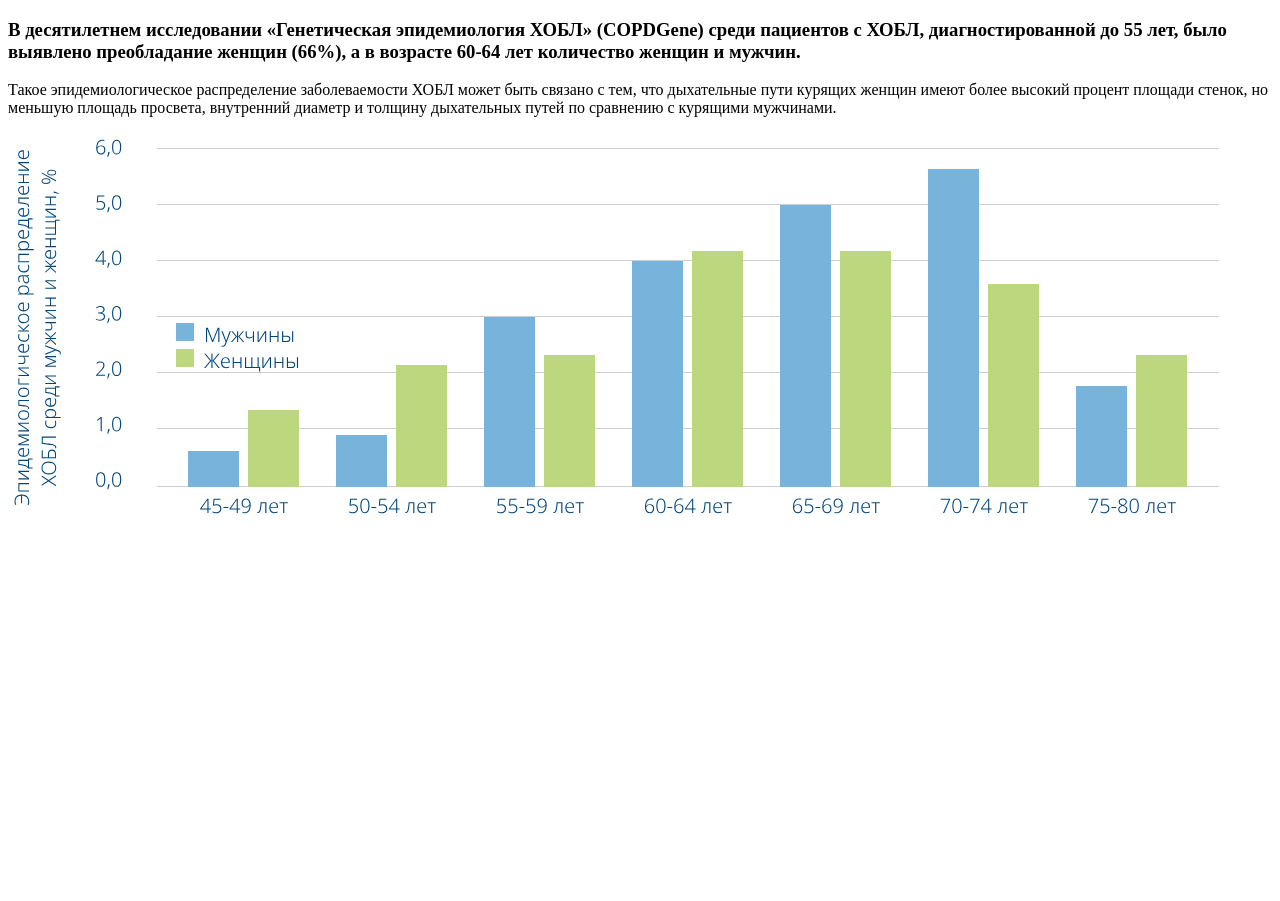
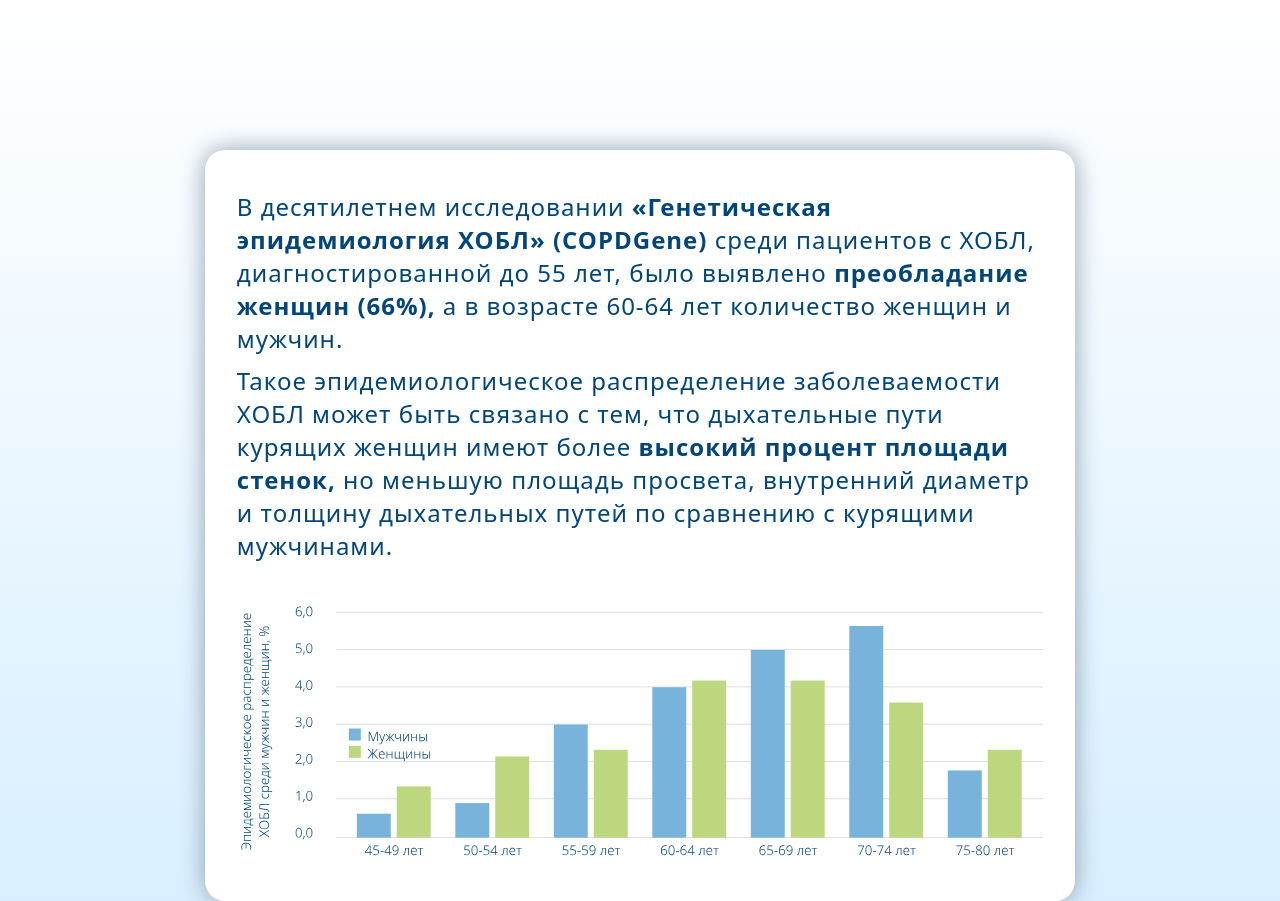
Before and after one commit to RitaKruglova/doctors-world-test-task, a Next.js app: page /diagram in a window 1280 px wide. Before the commit the page ends 800 px from the top, so only its background shows below. Built offline with nearby package versions, Linux system fonts and the light colour scheme.

Commit message:
feat: add styles for diagram

```diff
--- a/src/app/diagram/page.module.css
+++ b/src/app/diagram/page.module.css
@@ -0,0 +1,42 @@
+.container {
+  width: 68vw;
+  max-width: 1290px;
+  margin-top: 150px;
+  background-color: white;
+  box-shadow: 0 0 25px #8EA0AD;
+  border-radius: 20px;
+  display: flex;
+  flex-direction: column;
+  align-items: center;
+  font-family: 'Noto Sans', 'Arial', sans-serif;
+  color: #01457A;
+}
+
+.title {
+  width: 63vw;
+  max-width: 1209px;
+  margin-top: 40px;
+  font-weight: 400;
+  font-size: 24px;
+  line-height: 33px;
+  letter-spacing: 1px;
+}
+
+.text {
+  width: 63vw;
+  max-width: 1209px;
+  margin-top: 9px;
+  font-size: 24px;
+  line-height: 33px;
+  letter-spacing: 1px;
+}
+
+.bold {
+  font-weight: 700;
+}
+
+.image {
+  margin: 40px 0;
+  width: 63vw;
+  max-width: 1211px;
+}
--- a/src/app/diagram/page.tsx
+++ b/src/app/diagram/page.tsx
@@ -3,11 +3,11 @@ import diagramStyles from './page.module.css';
 
 const Diagram: FC = () => {
   return (
-    <section className={diagramStyles.container} >
-      <h3 className={diagramStyles.text} >В десятилетнем исследовании <span className={diagramStyles.bold} >«Генетическая эпидемиология ХОБЛ» (COPDGene)</span> среди пациентов с ХОБЛ, диагностированной до 55 лет, было выявлено <span className={diagramStyles.bold} >преобладание женщин (66%),</span> а в возрасте 60-64 лет количество женщин и мужчин.</h3>
+    <div className={diagramStyles.container} >
+      <h3 className={diagramStyles.title} >В десятилетнем исследовании <span className={diagramStyles.bold} >«Генетическая эпидемиология ХОБЛ» (COPDGene)</span> среди пациентов с ХОБЛ, диагностированной до 55 лет, было выявлено <span className={diagramStyles.bold} >преобладание женщин (66%),</span> а в возрасте 60-64 лет количество женщин и мужчин.</h3>
       <p className={diagramStyles.text} >Такое эпидемиологическое распределение заболеваемости ХОБЛ может быть связано с тем, что дыхательные пути курящих женщин имеют более <span className={diagramStyles.bold} >высокий процент площади стенок,</span> но меньшую площадь просвета, внутренний диаметр и толщину дыхательных путей по сравнению с курящими мужчинами.</p>
       <img className={diagramStyles.image} src="/images/diagram.svg" alt="Диаграмма" />
-    </section>
+    </div>
   )
 }
 
--- a/src/app/layout.tsx
+++ b/src/app/layout.tsx
@@ -1,4 +1,6 @@
-import type { Metadata } from 'next'
+import type { Metadata } from 'next';
+import pageStyles from './page.module.css';
+import './globals.css';
 
 export const metadata: Metadata = {
   title: "Doctor's world",
@@ -20,7 +22,11 @@ export default function RootLayout({
         <meta name="keywords" content="ХОБЛ, ингаляционный, заболевания, болезнь" />
         <meta name="author" content="Маргарита Круглова" />
       </head>
-      <body>{children}</body>
+      <body>
+        <div className={pageStyles.page} >
+          {children}
+        </div>
+      </body>
     </html>
   )
 }
--- a/src/app/page.module.css
+++ b/src/app/page.module.css
@@ -7,4 +7,5 @@
   font-family: 'Century Gothic', 'Arial', sans-serif;
   font-style: normal;
   color: #01457A;
+  min-height: 100vh;
 }
--- a/src/app/page.tsx
+++ b/src/app/page.tsx
@@ -1,15 +1,13 @@
 import { FC } from 'react';
-import pageStyles from './page.module.css';
 import Header from '@/components/header/header';
 import Main from '@/components/main/main';
-import './globals.css';
 
 const Home: FC = () => {
   return (
-    <div className={pageStyles.page} >
+    <>
       <Header />
       <Main />
-    </div>
+    </>
   )
 }
 
```
